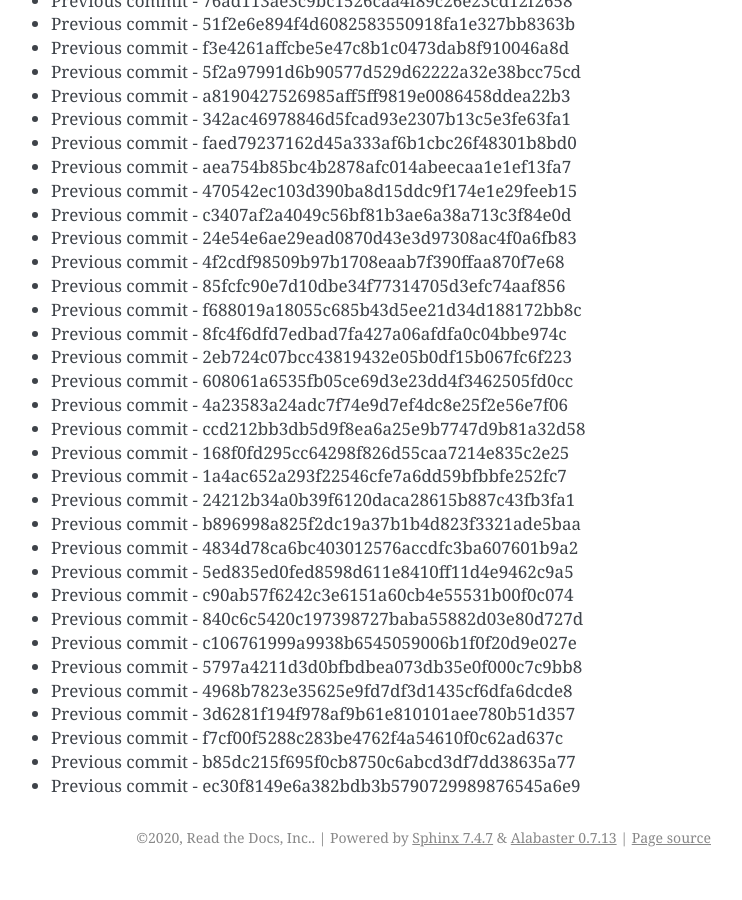
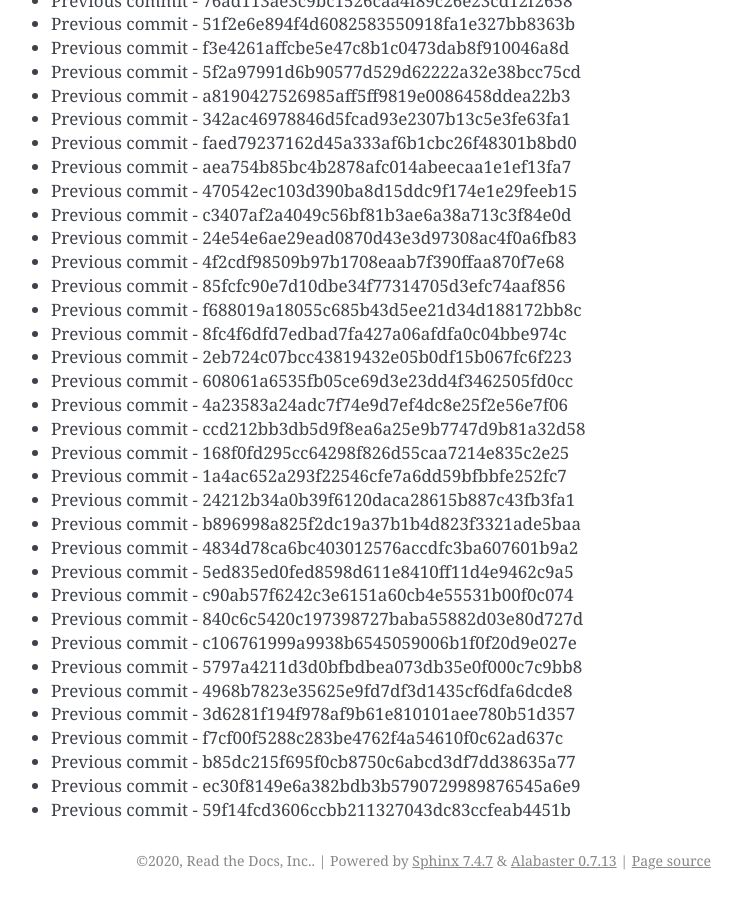
Before and after one commit to readthedocs/rtd-git-stresstest, a Sphinx documentation site: the page built from docs/updates.rst, in a window 1280 px wide and 900 px high, scrolled down 8508 px. Shown: the whole window, without its empty margins (399-1141 px from the left). Built offline with Sphinx 7.4.7, drawn with Linux system fonts in a browser that asks for light colours; before the commit the page ends 9385 px from its top, so only the background shows below that.

Commit message:
Generating commit from previous: 59f14fcd3606ccbb211327043dc83ccfeab4451b

```diff
--- a/docs/updates.rst
+++ b/docs/updates.rst
@@ -389,3 +389,4 @@ It can be tested for any performance characteristics.
 * Previous commit - f7cf00f5288c283be4762f4a54610f0c62ad637c
 * Previous commit - b85dc215f695f0cb8750c6abcd3df7dd38635a77
 * Previous commit - ec30f8149e6a382bdb3b5790729989876545a6e9
+* Previous commit - 59f14fcd3606ccbb211327043dc83ccfeab4451b
```
